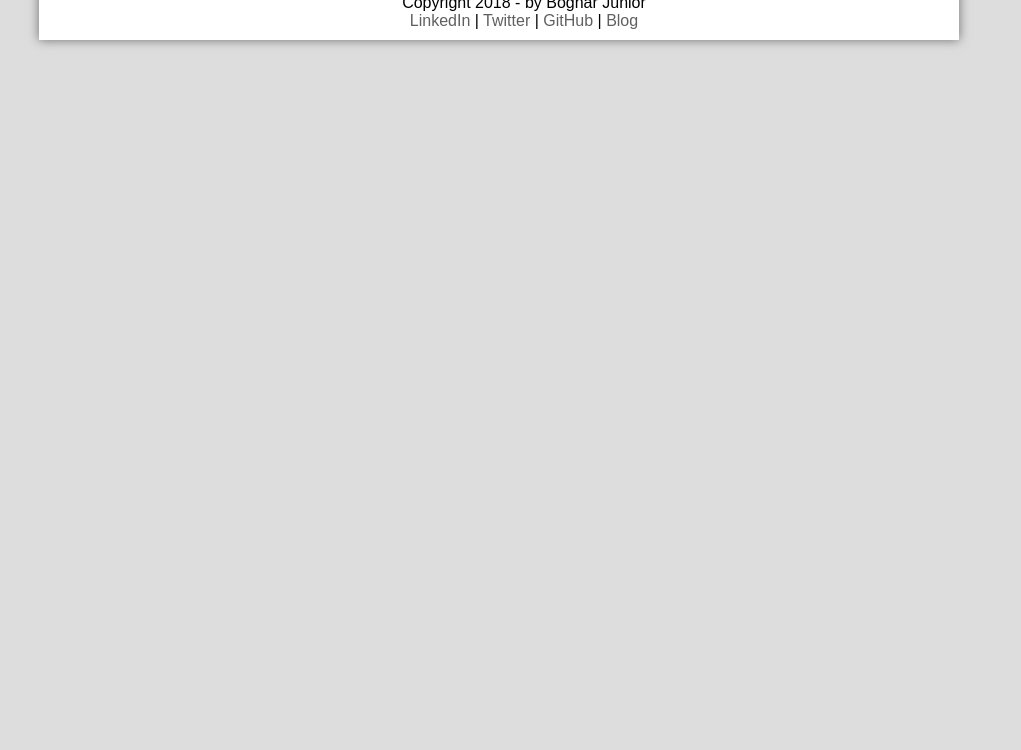
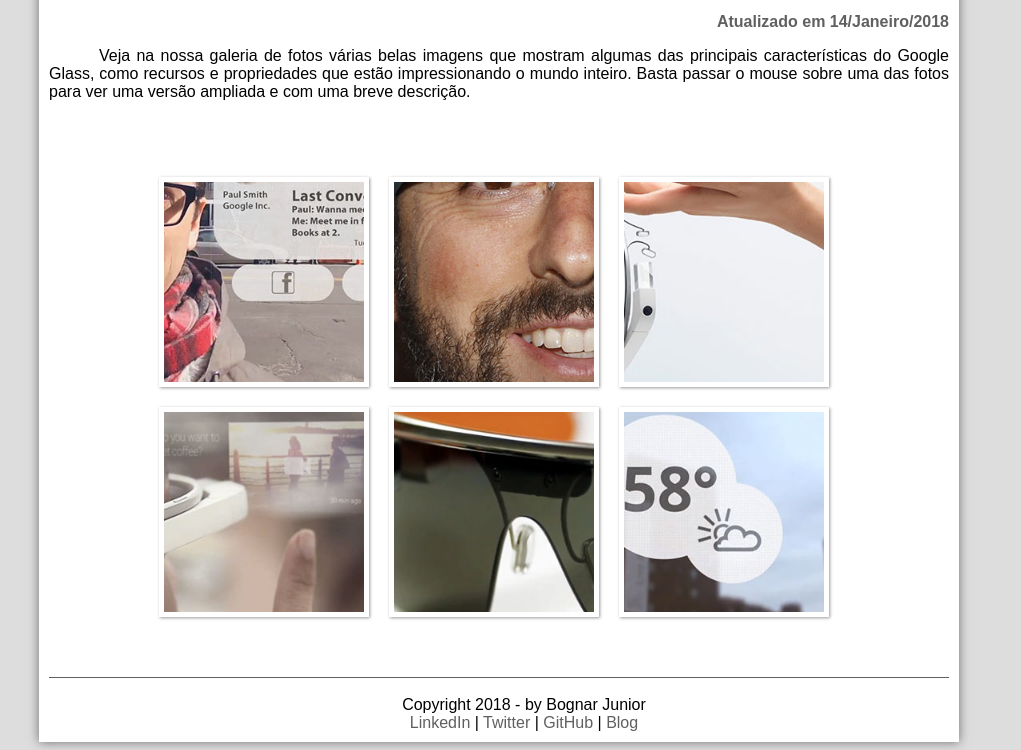
Before and after one commit to bognarjunior/Curso-em-Video, a plain HTML site: page HTML5/fotos.html in a window 1280 px wide. Shown: the part 291-1041 px from the top of the page, without its empty margins (141-1162 px from the left). Before the commit the page ends 800 px from the top, so only its background shows below. Drawn offline with Linux system fonts and the light colour scheme.

Commit message:
Aulas 27, 28, 29, 30
Ajustes nas páginas para que fiquem iguais ao index e criação do album
de fotos

```diff
--- a/HTML5/_css/fotos.css
+++ b/HTML5/_css/fotos.css
@@ -0,0 +1,110 @@
+@charset "UTF-8";
+
+ul#album-fotos {
+    width: 700px;
+    margin: 0 auto;
+    padding: 50px;
+    overflow: hidden;
+    list-style: none;
+}
+
+ul#album-fotos li {
+    float: left;
+    width: 200px;
+    height: 200px;
+    margin: 10px;
+    border: 5px solid #ffffff;
+    background-color: #ffffff;
+    box-shadow: 1px 1px 3px rgba(0, 0, 0, .4);
+    transition: all .3s ease-in;
+}
+
+ul#album-fotos li span {
+    opacity: 0;
+    background-color: rgba(0, 0, 0, .3);
+    color: #ffffff;
+    text-shadow: 1px 1px 1px #000000;
+    font-size: 9pt;
+    line-height: 370px;
+    padding: 5px;
+}
+
+ul#album-fotos li:hover {
+    transform: scale(1.5);
+}
+
+ul#album-fotos li:hover span {
+    opacity: 1;
+}
+
+ul#album-fotos li#foto01 {
+    background: url('../_imagens/galeria-01.jpg') no-repeat;
+    background-position: 50% 50%;
+    background-size: 400px 400px;
+    background-color: #ffffff;
+}
+
+ul#album-fotos li#foto01:hover {
+    background-position: 0px 0px;
+    background-size: 200px 200px;
+}
+
+ul#album-fotos li#foto02 {
+    background: url('../_imagens/galeria-02.jpg') no-repeat;
+    background-position: 50% 50%;
+    background-size: 400px 400px;
+    background-color: #ffffff;
+}
+
+ul#album-fotos li#foto02:hover {
+    background-position: 0px 0px;
+    background-size: 200px 200px;
+}
+
+ul#album-fotos li#foto03 {
+    background: url('../_imagens/galeria-03.jpg') no-repeat;
+    background-position: 50% 50%;
+    background-size: 400px 400px;
+    background-color: #ffffff;
+}
+
+ul#album-fotos li#foto03:hover {
+    background-position: 0px 0px;
+    background-size: 200px 200px;
+}
+
+ul#album-fotos li#foto04 {
+    background: url('../_imagens/galeria-04.jpg') no-repeat;
+    background-position: 50% 50%;
+    background-size: 400px 400px;
+    background-color: #ffffff;
+}
+
+ul#album-fotos li#foto04:hover {
+    background-position: 0px 0px;
+    background-size: 200px 200px;
+}
+
+ul#album-fotos li#foto05 {
+    background: url('../_imagens/galeria-05.jpg') no-repeat;
+    background-position: 50% 50%;
+    background-size: 400px 400px;
+    background-color: #ffffff;
+}
+
+ul#album-fotos li#foto05:hover {
+    background-position: 0px 0px;
+    background-size: 200px 200px;
+}
+
+ul#album-fotos li#foto06 {
+    background: url('../_imagens/galeria-06.jpg') no-repeat;
+    background-position: 50% 50%;
+    background-size: 400px 400px;
+    background-color: #ffffff;
+}
+
+ul#album-fotos li#foto06:hover {
+    background-position: 0px 0px;
+    background-size: 200px 200px;
+}
--- a/HTML5/fotos.html
+++ b/HTML5/fotos.html
@@ -4,6 +4,7 @@
     <meta charset="UTF-8"/>
     <title>Tudo Sobre o Google Glass</title>
     <link rel="stylesheet" href="_css/estilo.css">
+    <link rel="stylesheet" href="_css/fotos.css">
     <script src="_javascript/funcoes.js"></script>
 </head>
 <body>
@@ -42,23 +43,54 @@
                     </li>
                 </ul>
             </nav>
-
-
         </header>
-
-Glass > Fotos
-Galeria de Imagens do Google Glass
-por Gustavo Guanabara
-Atualizado em 01/Maio/2013
-
-Veja na nossa galeria de fotos várias belas imagens que mostram algumas das principais características do Google Glass, como recursos e propriedades que estão impressionando o mundo inteiro. Basta passar o mouse sobre uma das fotos para ver uma versão ampliada e com uma breve descrição.
-
-- Agenda e lembretes
-- Sergey Brin usando o Glass
-- Leve e compacto
-- Sensação de uma tela de 50"
-- Vários tipos de lente
-- Informações importantes
+        <section id="corpo-full">
+            <article id="noticia-principal">
+                <header id="cabecalho-artigo">
+                    <hgroup>
+                        <h3>Glass > Fotos</h3>
+                        <h1>Galeria de Imagens do Google Glass</h1>
+                        <h2>por Bognar Junior</h2>
+                        <h3 class="direita">Atualizado em 14/Janeiro/2018</h3>
+                    </hgroup>
+                </header>
+                <p>
+                    Veja na nossa galeria de fotos várias belas imagens que mostram algumas das principais características do Google Glass, como recursos e propriedades que estão impressionando o mundo inteiro. Basta passar o mouse sobre uma das fotos para ver uma versão ampliada e com uma breve descrição.
+                </p>
+                <ul id="album-fotos">
+                    <li id="foto01">
+                        <span>
+                            Agenda e lembretes
+                        </span>
+                    </li>
+                    <li id="foto02">
+                        <span>
+                            Sergey Brin usando o Glass
+                        </span>
+                    </li>
+                    <li id="foto03">
+                        <span>
+                            Leve e compacto
+                        </span>
+                    </li>
+                    <li id="foto04">
+                        <span>
+                            Sensação de uma tela de 50"
+                        </span>
+                    </li>
+                    <li id="foto05">
+                        <span>
+                            Vários tipos de lente
+                        </span>
+                    </li>
+                    <li id="foto06">
+                        <span>
+                            Informações importantes
+                        </span>
+                    </li>
+                </ul>
+            </article>
+        </section>
 
         <footer id="rodape">
             <br>
```
Also changed, not shown: HTML5/_css/specs.css (+17 -0 lines), HTML5/index.html (+1 -1 lines), HTML5/specs.html (+26 -9 lines).
